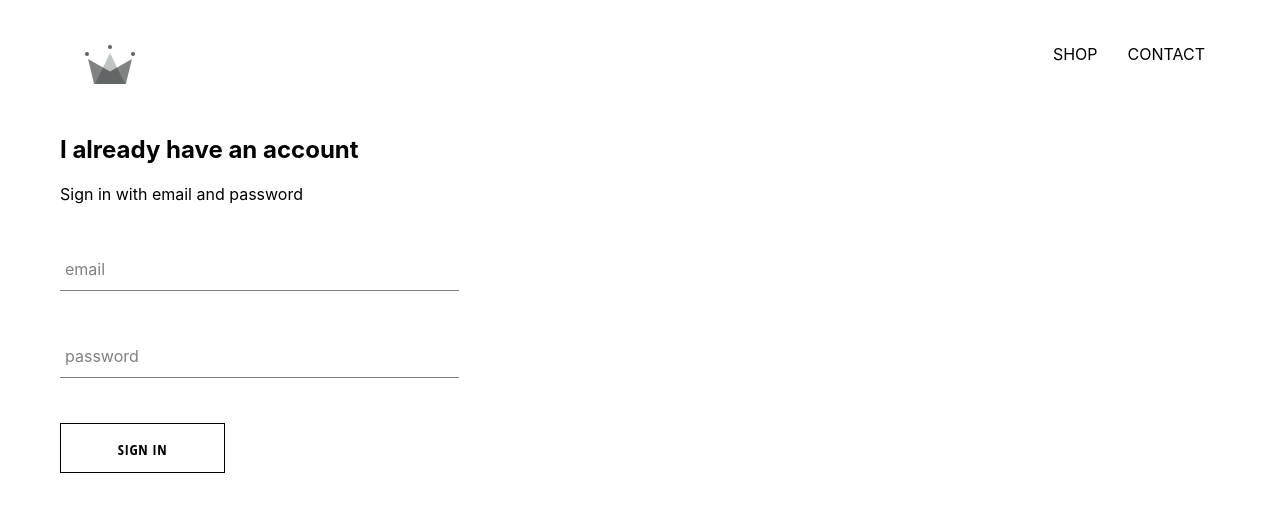
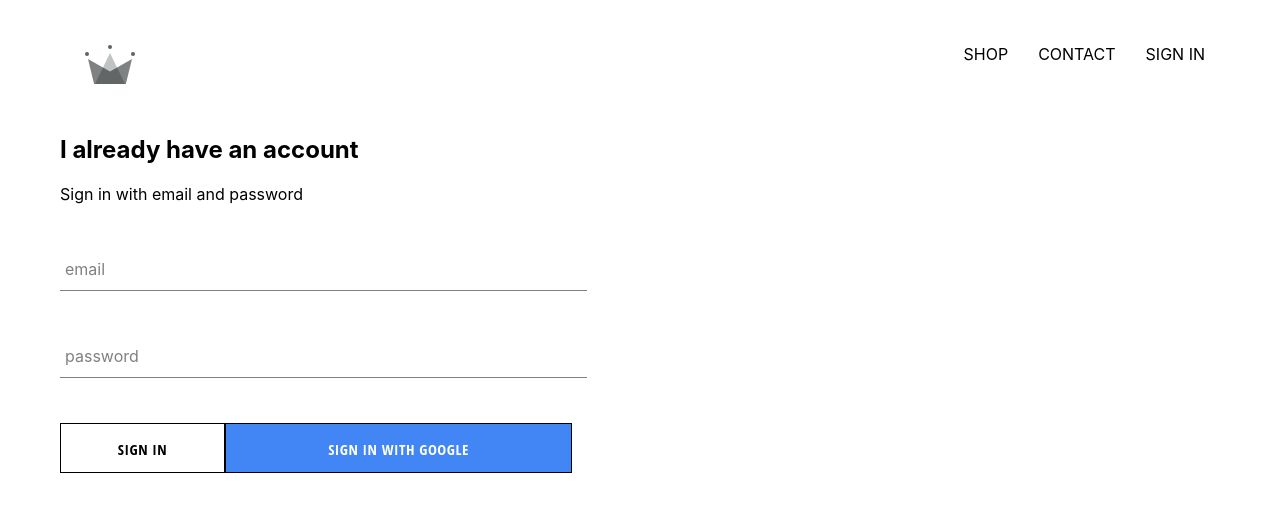
Before and after one commit to stanislaus-onwuka/crown-clothing, a React (Create React App) app: page /signin in a window 1280 px wide. Shown: the top 512 px of the page. Built offline with nearby package versions, Linux system fonts and the light colour scheme; no server answers.

Commit message:
Firebase added

```diff
--- a/package.json
+++ b/package.json
@@ -6,6 +6,7 @@
     "@testing-library/jest-dom": "^4.2.4",
     "@testing-library/react": "^9.5.0",
     "@testing-library/user-event": "^7.2.1",
+    "firebase": "^7.17.2",
     "node-sass": "^4.13.1",
     "react": "^16.13.1",
     "react-dom": "^16.13.1",
--- a/src/App.js
+++ b/src/App.js
@@ -4,12 +4,37 @@
 import { Switch,Route } from 'react-router-dom';
 import Header from './components/header/header';
 import SignInAndSignUpPage from "./pages/sign-in-and-sign-up/sign-in-and-sign-up";
+import { auth } from './firebase/firebase';
 import './App.css';
 
-function App() {
+class App extends React.Component {
+
+  constructor(){
+    super();
+
+    this.state = {
+      currentUser:null
+    }
+  }
+
+  unsubscribeFromAuth = null;
+
+  componentDidMount(){
+    this.unsubscribeFromAuth = auth.onAuthStateChanged( user =>{
+      this.setState({currentUser:user})
+
+      console.log(user);
+    } )
+  }
+
+  componentWillUnmount(){
+    this.unsubscribeFromAuth();
+  }
+
+  render(){
     return (
       <div>
-      <Header/>
+        <Header currentUser={this.state.currentUser} />
         <Switch>
           <Route exact path='/' component={HomePage}/>
           <Route exact path='/shop' component={ShopPage}/>
@@ -19,4 +44,6 @@
     );
   }
 
+}
+
 export default App;
--- a/src/components/custom-button/custom-button.jsx
+++ b/src/components/custom-button/custom-button.jsx
@@ -2,8 +2,8 @@
 import '../custom-button/custom-button.scss';
 
 
-const CustomButton = ({ children, ...otherProps }) =>(
-    <button className="custom-button" {...otherProps} >
+const CustomButton = ({ children, isGoogleSignIn, ...otherProps }) =>(
+    <button className={`${isGoogleSignIn ? 'google-sign-in' : '' } custom-button`} {...otherProps} >
         {children}
     </button>
 )
--- a/src/components/custom-button/custom-button.scss
+++ b/src/components/custom-button/custom-button.scss
@@ -1,6 +1,6 @@
 .custom-button {
     min-width: 165px;
-    width: auto;
+    width: max-content;
     height: 50px;
     letter-spacing: 0.5px;
     line-height: 50px;
@@ -17,7 +17,18 @@
 
     &:hover,
     &:focus {
-      box-shadow: inset 165px 0 0 0 black;
+      box-shadow: inset 300px 0 0 0 black;
       color: #fff;
     }
-  }
+
+    &.google-sign-in{
+      background-color: #4285f4;
+      color: #fff;
+      width: 100%;
+
+      &:hover{
+        background-color: #357ae8;
+        border: none;
+      }
+    }
+}
--- a/src/components/header/header.jsx
+++ b/src/components/header/header.jsx
@@ -1,9 +1,10 @@
 import React from 'react';
 import { Link } from 'react-router-dom';
 import { ReactComponent as Logo } from '../../assests/crown.svg';
+import { auth } from '../../firebase/firebase';
 import './header.scss';
 
-const Header = () =>(
+const Header = ({ currentUser }) =>(
     <div className="header">
         <Link  className="logo-container" to="/">
             <Logo className="logo"/>
@@ -15,6 +16,13 @@
             <Link className="option" to="/">
                 CONTACT
             </Link>
+            {
+                currentUser ? (
+                    <div className="option" onClick={()=>auth.signOut()}>SIGN OUT</div>
+                ):(
+                    <Link className="option" to='/signin'>SIGN IN</Link>
+                )
+            }
         </div>
     </div>
 )
--- a/src/components/sign-in/sign-in.jsx
+++ b/src/components/sign-in/sign-in.jsx
@@ -2,6 +2,8 @@
 import "../sign-in/sign-in.scss";
 import FormInput from '../form-input/form-input';
 import CustomButton from '../custom-button/custom-button';
+
+import { signInWithGoogle } from "../../firebase/firebase";
 
 class SignIn extends React.Component{
     constructor(props){
@@ -47,9 +49,16 @@
                         label="password"
                         required/>
 
-                    <CustomButton type="submit" value="Submit Form">
-                        Sign In
-                    </CustomButton>
+                    <div className="buttons">
+                        <CustomButton type="submit" value="Submit Form">
+                            Sign In
+                        </CustomButton>
+                        <CustomButton onClick={signInWithGoogle} isGoogleSignIn >
+                            Sign In With Google
+                        </CustomButton>
+                    </div>
+
+
                 </form>
             </div>
         )
--- a/src/components/sign-in/sign-in.scss
+++ b/src/components/sign-in/sign-in.scss
@@ -1,5 +1,5 @@
 .sign-in{
-    width: 30vw;
+    width: 40vw;
     display: flex;
     flex-direction: column;
 
@@ -7,3 +7,10 @@
         margin: 10px 0;
     }
 }
+
+.buttons{
+    display: flex;
+    flex-direction: row;
+    justify-content: space-evenly;
+    width: 100%;
+}
--- /dev/null
+++ b/src/firebase/firebase.js
@@ -0,0 +1,25 @@
+import firebase from 'firebase/app';
+import 'firebase/firestore';
+import 'firebase/auth';
+
+const config = {
+    apiKey: "AIzaSyASAEXXuW0PUWq_50lzWgRBSxetlt1pDd4",
+    authDomain: "crwn-stores-db.firebaseapp.com",
+    databaseURL: "https://crwn-stores-db.firebaseio.com",
+    projectId: "crwn-stores-db",
+    storageBucket: "crwn-stores-db.appspot.com",
+    messagingSenderId: "1095949651565",
+    appId: "1:1095949651565:web:8610321d2f759231d77964",
+    measurementId: "G-1E6F1BPBJZ"
+}
+
+firebase.initializeApp(config);
+
+export const auth = firebase.auth();
+
+export const firestore = firebase.firestore();
+
+const provider = new firebase.auth.GoogleAuthProvider();
+provider.setCustomParameters({'prompt': 'select_account'});
+
+export const signInWithGoogle = () => auth.signInWithPopup(provider);
```
Also changed, not shown: 2 other files (tests, documents, lock files or other folders). Lines whose indentation alone changed are shown as unchanged.
